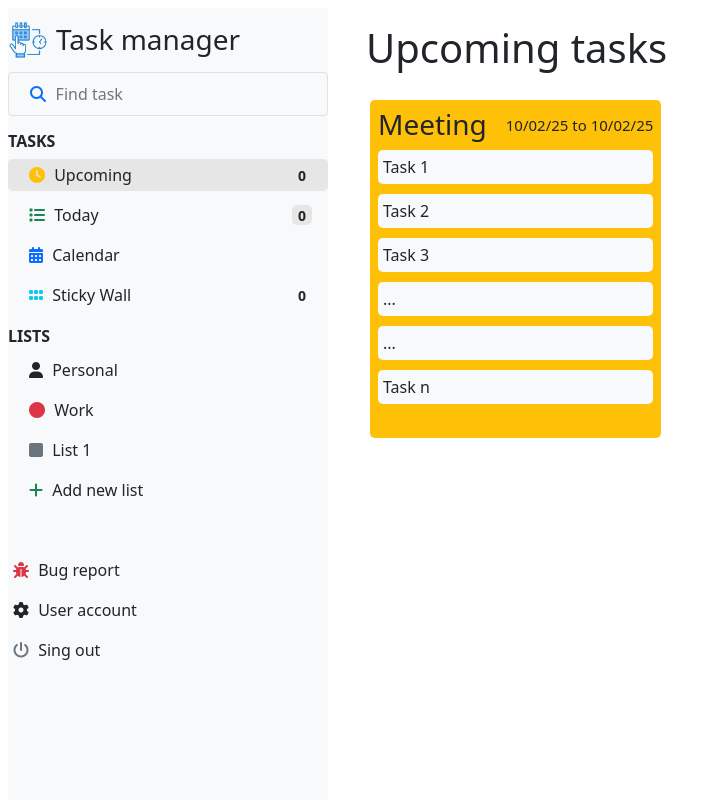
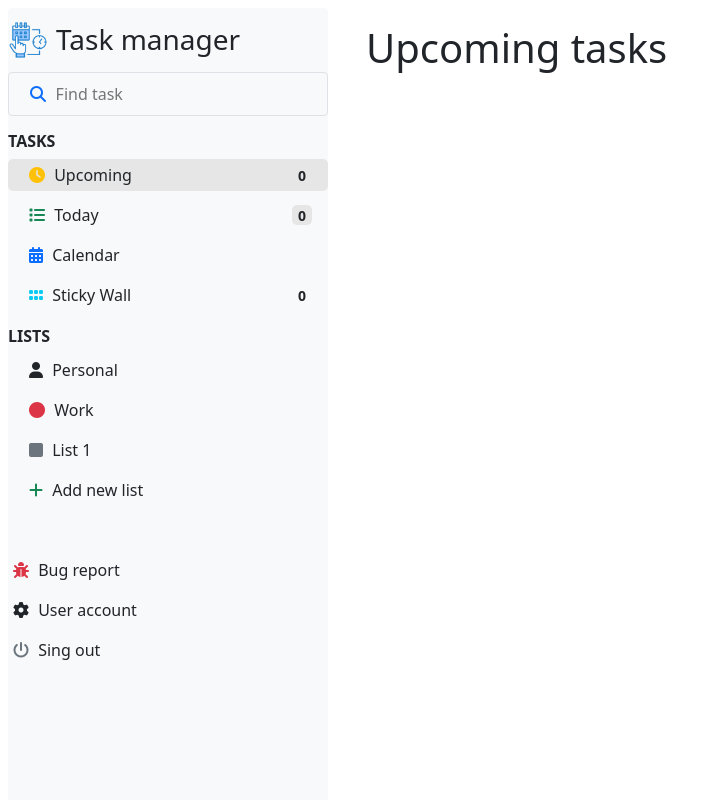
Before and after one commit to Andry-GitCrs/Task_Manager, a Flask app: page /dashboard/upcoming in a window 1280 px wide. Shown: the whole page, without its empty margins (0-721 px from the left). Run offline with Flask 3, Linux system fonts and the light colour scheme; the visitor is signed in with stand-in values (Sample User, id 1); parts of the project's set-up code (start-up, migrations or seed data) failed here and were passed over; some libraries are stand-ins or nearby versions.

Commit message:
Config upcoming

```diff
--- a/static/js/dashboard.script.js
+++ b/static/js/dashboard.script.js
@@ -307,7 +307,7 @@ const formatDate = (date) => {
 function addNewTask(id, title, start_date, end_date, description, bg_color,  subtasks){
     let taskContainer = $(`<div class="col-4 p-1 taskBox" id="${id}"></div>`)
     taskContainer.html(`
-        <div class=" h-100 p-2 rounded-3" style='background-color: ${bg_color}'>
+        <div class=" h-100 p-2 rounded-3" style='background-color: ${bg_color}' onmouseover="showNotification('success', 'Description: ${description}')">
             <h3 class="text-dark task-title">
                 ${title}
                 <span class="text-dark date">
--- a/templates/views/upcoming.html
+++ b/templates/views/upcoming.html
@@ -115,26 +115,7 @@
         </h1>
         <div class="container py-3">
             <div class="row justify-content-start">
-                <!--Task 1-->
-                <div class=" col-4 p-1 taskBox" id="todayTask0">
-                    <div class=" h-100  p-2 rounded-3 bg-warning">
-                        <h3 class="text-dark">
-                            Meeting
-                            <span class="text-dark" style="font-size: 15px;">
-                                10/02/25 to 10/02/25
-                            </span>
-                            <i class="fas fa-trash text-danger" onclick="removeTask('todayTask0')"></i>
-                        </h3>
-                        <ul class="p-0">
-                            <li class="text-dark justify-content-between align-items-center subTask" id="todaySubtask00">Task 1 <i class="fas fa-trash text-danger" onclick="removeSubTask('todaySubtask00')"></i></li>
-                            <li class="text-dark justify-content-between align-items-center subTask" id="todaySubtask01">Task 2 <i class="fas fa-trash text-danger" onclick="removeSubTask('todaySubtask01')"></i></li>
-                            <li class="text-dark justify-content-between align-items-center subTask" id="todaySubtask02">Task 3 <i class="fas fa-trash text-danger" onclick="removeSubTask('todaySubtask02')"></i></li>
-                            <li class="text-dark justify-content-between align-items-center subTask" id="todaySubtask03">... <i class="fas fa-trash text-danger" onclick="removeSubTask('todaySubtask03')"></i></li>
-                            <li class="text-dark justify-content-between align-items-center subTask" id="todaySubtask04">... <i class="fas fa-trash text-danger" onclick="removeSubTask('todaySubtask04')"></i></li>
-                            <li class="text-dark justify-content-between align-items-center subTask" id="todaySubtask05">Task n <i class="fas fa-trash text-danger" onclick="removeSubTask('todaySubtask05')"></i></li>
-                        </ul>
-                    </div>
-                </div>
+                <!-- all task goes here -->
             </div>
         </div>
     </main>
```
